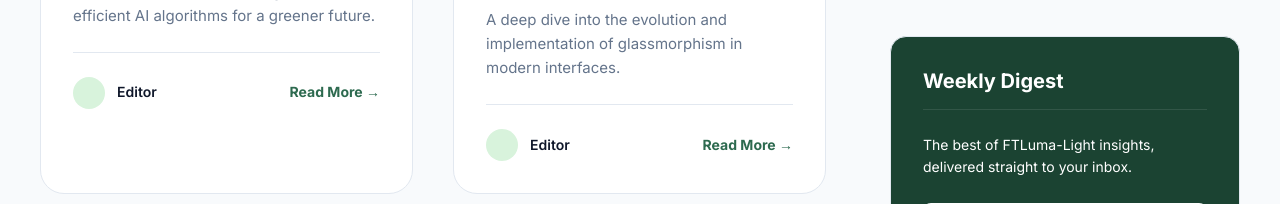
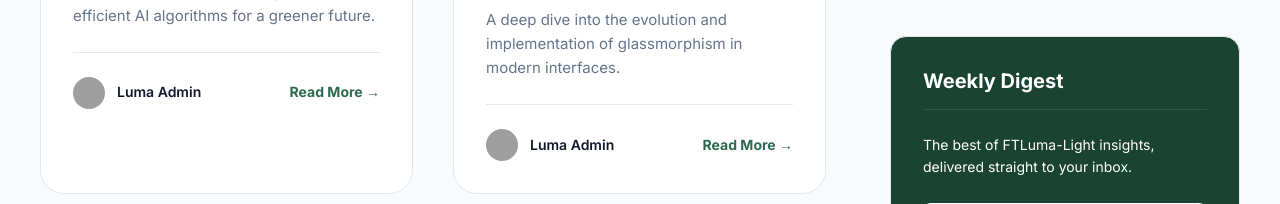
Before and after one commit to sammy001-svg/FTLuma-light, a PHP site: page /articles.php in a window 1280 px wide. Shown: the part 1087-1291 px from the top of the page. Run offline with PHP 8.4, Linux system fonts and the light colour scheme; data comes from the database, SQL or seed files in the repository; grey boxes are pictures that could not be loaded.

Commit message:
feat: enable dynamic author images and names in article and index post cards

```diff
--- a/articles.php
+++ b/articles.php
@@ -69,8 +69,12 @@ include 'includes/header.php';
                                 <p class="card-excerpt"><?php echo e($post['excerpt']); ?></p>
                                 <div class="card-footer">
                                     <div class="author">
-                                        <div class="author-img"></div>
-                                        <span>Editor</span>
+                                        <?php if ($post['author_image']): ?>
+                                            <img src="<?php echo get_image_url($post['author_image']); ?>" alt="" style="width: 32px; height: 32px; border-radius: 50%; object-fit: cover;">
+                                        <?php else: ?>
+                                            <div class="author-img"></div>
+                                        <?php endif; ?>
+                                        <span><?php echo e($post['author_name'] ?? 'Luma Admin'); ?></span>
                                     </div>
                                     <a href="post.php?slug=<?php echo e($post['slug']); ?>" class="read-more">Read More →</a>
                                 </div>
```
Also changed, not shown: index.php (+6 -2 lines).
